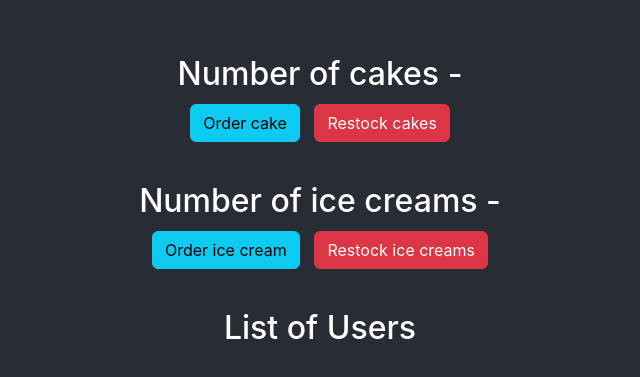
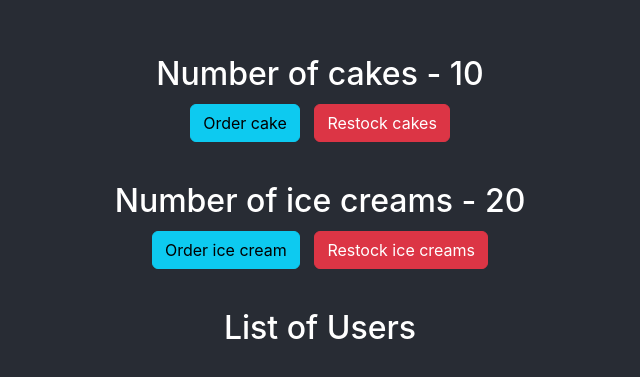
Before and after one commit to amontalvof/react-reduxtoolkit-demo, a React (Create React App) app: page / in a window 1280 px wide. Shown: the part 195-572 px from the top of the page, without its empty margins (320-960 px from the left). Built offline with nearby package versions, Linux system fonts and the light colour scheme.

Commit message:
feat: useSelector

```diff
--- a/src/components/CakeView.jsx
+++ b/src/components/CakeView.jsx
@@ -1,9 +1,11 @@
 import React from 'react';
+import { useSelector } from 'react-redux';
 
 const CakeView = () => {
+    const numOfCakes = useSelector((state) => state.cake.numOfCakes);
     return (
         <div style={{ margin: '20px' }}>
-            <h2>Number of cakes - </h2>
+            <h2>Number of cakes - {numOfCakes}</h2>
             <button className="btn btn-info">Order cake</button>
             &nbsp;&nbsp;
             <button className="btn btn-danger">Restock cakes</button>
--- a/src/components/IceCreamView.jsx
+++ b/src/components/IceCreamView.jsx
@@ -1,9 +1,13 @@
 import React from 'react';
+import { useSelector } from 'react-redux';
 
 const IceCreamView = () => {
+    const numOfIceCreams = useSelector(
+        (state) => state.iceCream.numOfIceCreams
+    );
     return (
         <div style={{ margin: '20px' }}>
-            <h2>Number of ice creams - </h2>
+            <h2>Number of ice creams - {numOfIceCreams}</h2>
             <button className="btn btn-info">Order ice cream</button>
             &nbsp;&nbsp;
             <button className="btn btn-danger">Restock ice creams</button>
```
